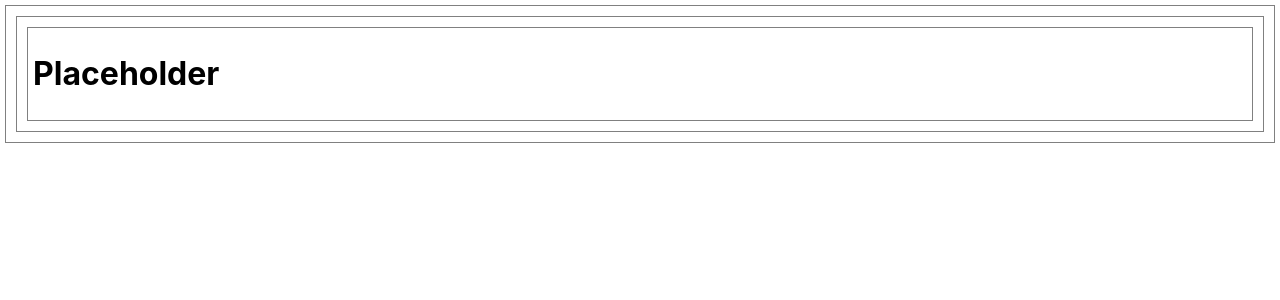
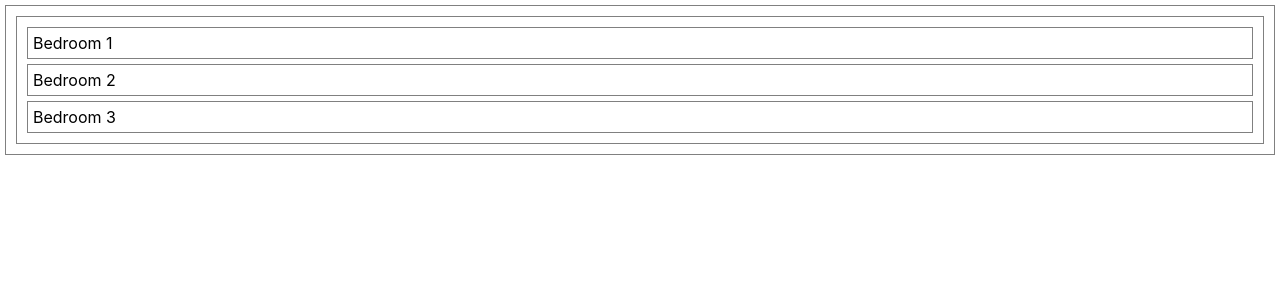
Before and after one commit to DanielleColucci/floorplan-lab, a React (Create React App) app: page / in a window 1280 px wide. Shown: the top 300 px of the page. Built offline with nearby package versions, Linux system fonts and the light colour scheme.

Commit message:
create Bedroom component and render in FloorPlan

```diff
--- /dev/null
+++ b/src/Bedroom.jsx
@@ -0,0 +1,9 @@
+const Bedroom = (props) => {
+  return (
+    <div>
+      Bedroom {props.bedNum}
+    </div>
+  )
+}
+
+export default Bedroom
--- a/src/FloorPlan.jsx
+++ b/src/FloorPlan.jsx
@@ -1,8 +1,12 @@
+import Bedroom from "./Bedroom"
+
 const FloorPlan = () => {
   return (
-    <div>
-      <h1>Placeholder</h1>
-    </div>
+    <>
+      <Bedroom bedNum="1"/>
+      <Bedroom bedNum="2"/>
+      <Bedroom bedNum="3"/>
+    </>
   )
 }
 
```
